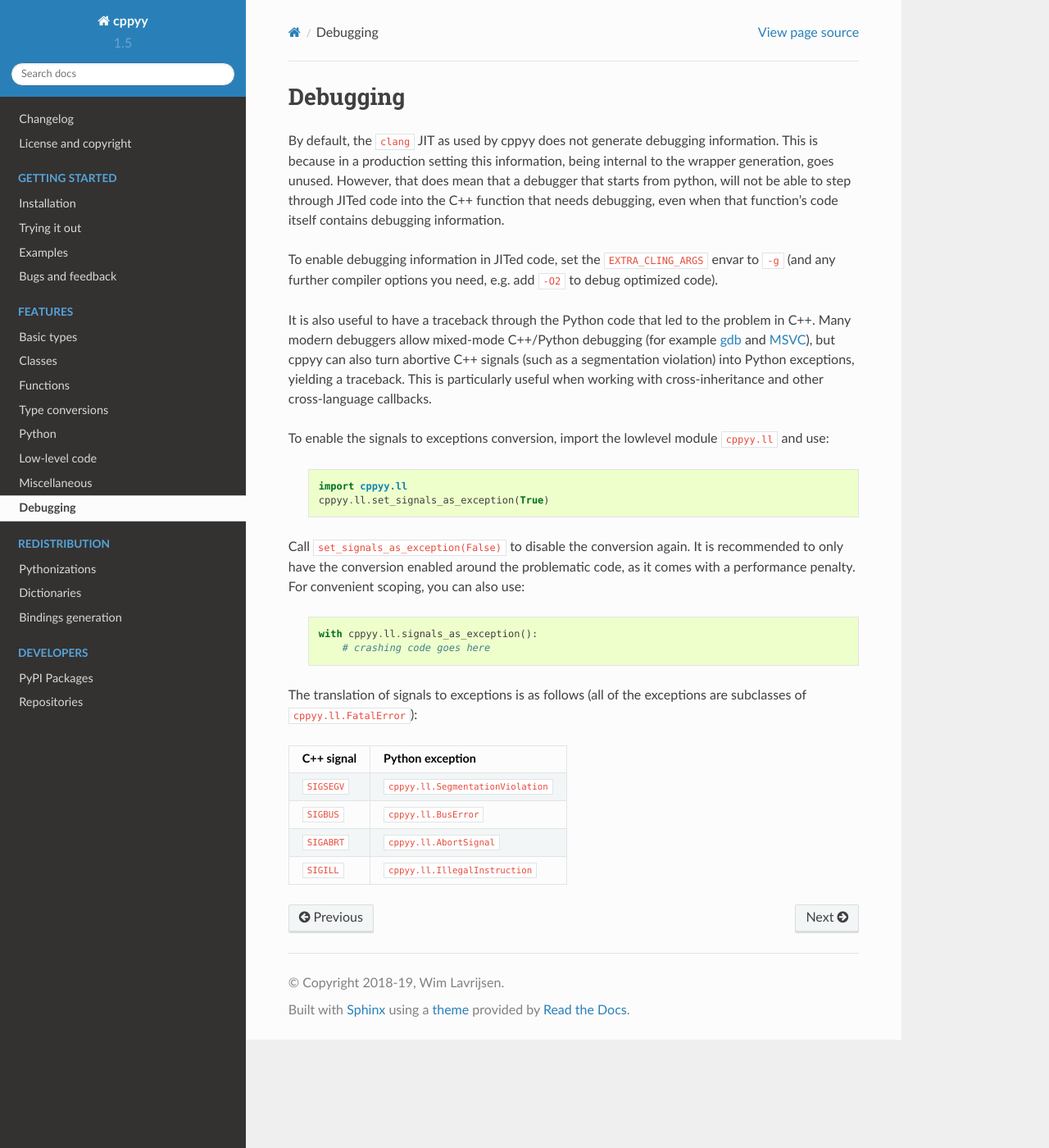
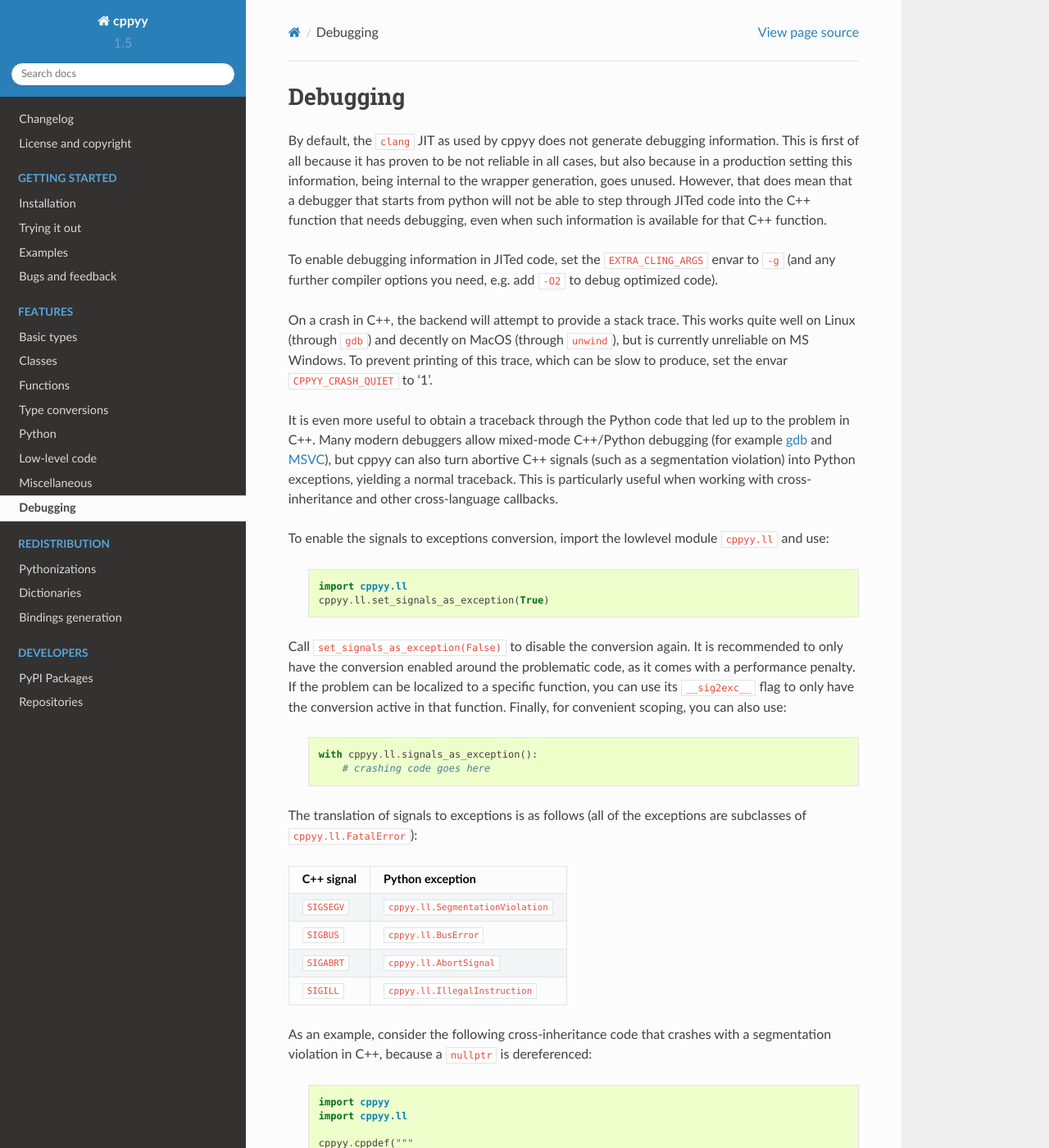
Before and after one commit to wlav/cppyy, a Sphinx documentation site: the page built from doc/source/debugging.rst, in a window 1280 px wide and 1400 px high. Shown: the whole window at 82% size. Built offline with Sphinx 7.4.7 and the Read the Docs theme 2.0.0, drawn with Linux system fonts in a browser that asks for light colours; some of the changed text lies outside the part shown.

Commit message:
more debugging documentation

```diff
--- a/doc/source/debugging.rst
+++ b/doc/source/debugging.rst
@@ -5,21 +5,28 @@
 
 By default, the ``clang`` JIT as used by cppyy does not generate debugging
 information.
-This is because in a production setting this information, being internal to
+This is first of all because it has proven to be not reliable in all cases,
+but also because in a production setting this information, being internal to
 the wrapper generation, goes unused.
-However, that does mean that a debugger that starts from python, will not be
+However, that does mean that a debugger that starts from python will not be
 able to step through JITed code into the C++ function that needs debugging,
-even when that function's code itself contains debugging information.
+even when such information is available for that C++ function.
 
 To enable debugging information in JITed code, set the ``EXTRA_CLING_ARGS``
 envar to ``-g`` (and any further compiler options you need, e.g. add ``-O2``
 to debug optimized code).
 
-It is also useful to have a traceback through the Python code that led to the
-problem in C++.
+On a crash in C++, the backend will attempt to provide a stack trace.
+This works quite well on Linux (through ``gdb``) and decently on MacOS
+(through ``unwind``), but is currently unreliable on MS Windows.
+To prevent printing of this trace, which can be slow to produce, set the
+envar ``CPPYY_CRASH_QUIET`` to '1'.
+
+It is even more useful to obtain a traceback through the Python code that led
+up to the problem in C++.
 Many modern debuggers allow mixed-mode C++/Python debugging (for example
 `gdb`_ and `MSVC`_), but cppyy can also turn abortive C++ signals (such as a
-segmentation violation) into Python exceptions, yielding a traceback.
+segmentation violation) into Python exceptions, yielding a normal traceback.
 This is particularly useful when working with cross-inheritance and other
 cross-language callbacks.
 
@@ -34,7 +41,9 @@
 Call ``set_signals_as_exception(False)`` to disable the conversion again.
 It is recommended to only have the conversion enabled around the problematic
 code, as it comes with a performance penalty.
-For convenient scoping, you can also use:
+If the problem can be localized to a specific function, you can use its
+``__sig2exc__`` flag to only have the conversion active in that function.
+Finally, for convenient scoping, you can also use:
 
   .. code-block:: python
 
@@ -53,6 +62,52 @@
 ``SIGILL``                                ``cppyy.ll.IllegalInstruction``
 ========================================  ========================================
 
+As an example, consider the following cross-inheritance code that crashes
+with a segmentation violation in C++, because a ``nullptr`` is dereferenced:
+
+  .. code-block:: python
+
+    import cppyy
+    import cppyy.ll
+
+    cppyy.cppdef("""
+       class Base {
+       public:
+          virtual ~Base() {}
+          virtual int runit() = 0;
+       };
+
+       int callback(Base* b) {
+           return b->runit();
+       }
+
+       void segfault(int* i) { *i = 42; }
+    """)
+
+    class Derived(cppyy.gbl.Base):
+        def runit(self):
+            print("Hi, from Python!")
+            cppyy.gbl.segfault(cppyy.nullptr)
+
+If now used with ``signals_as_exception``, e.g. like so:
+
+  .. code-block:: python
+
+    d = Derived()
+    with cppyy.ll.signals_as_exception():
+        cppyy.gbl.callback(d)
+
+it produces the following, very informative, Python-side trace::
+
+    Traceback (most recent call last):
+      File "crashit.py", line 25, in <module>
+        cppyy.gbl.callback(d)
+    cppyy.ll.SegmentationViolation: int ::callback(Base* b) =>
+        SegmentationViolation: void ::segfault(int* i) =>
+        SegmentationViolation: segfault in C++; program state was reset
+
+whereas without, there would be no Python-side information at all.
+
 
 .. _`gdb`: https://wiki.python.org/moin/DebuggingWithGdb
 .. _`MSVC`: https://docs.microsoft.com/en-us/visualstudio/python/debugging-mixed-mode-c-cpp-python-in-visual-studio
--- a/doc/source/misc.rst
+++ b/doc/source/misc.rst
@@ -66,6 +66,10 @@
 * ``__useffi__``: a flag that every C++ overload carries and determines
   whether generated wrappers or direct foreign functions should be used.
   This is for PyPy only; the flag has no effect on CPython.
+
+* ``__sig2exc__``: a flag that every C++ overload carries and determines
+  whether C++ signals (such as SIGABRT) should be converted into Python
+  exceptions.
 
 * ``__cppname__``: a string that every C++ bound class carries and contains
   the actual C++ name (as opposed to ``__name__`` which has the Python name).
```
